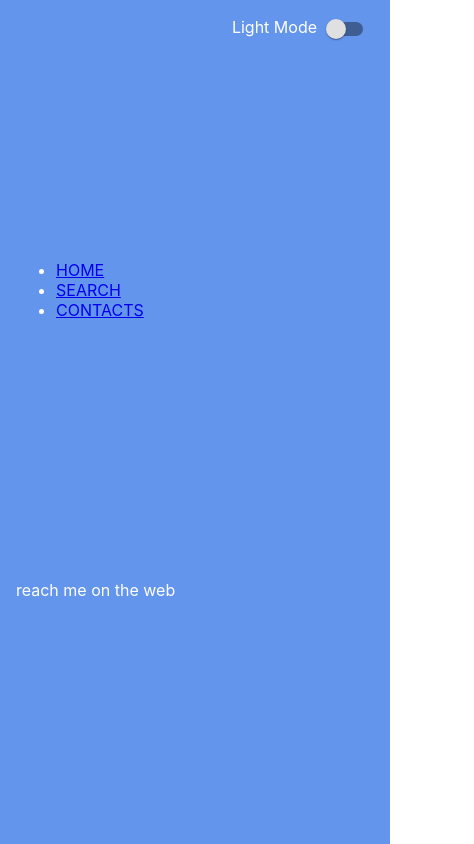
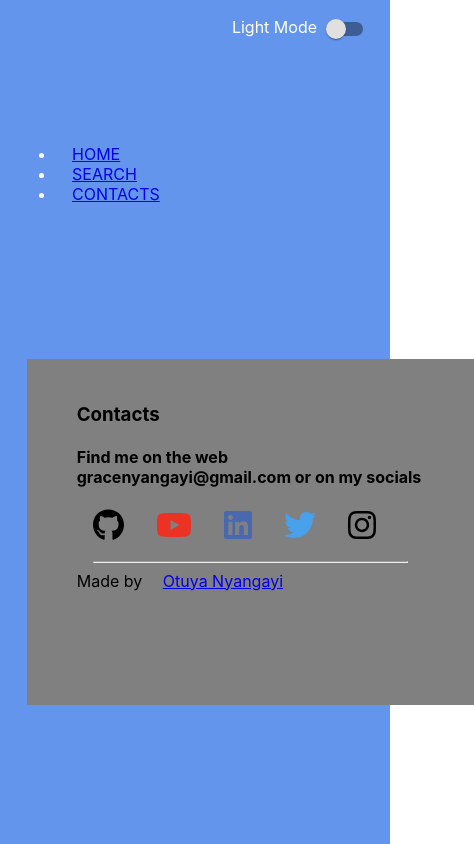
Before and after one commit to Otuyanyangayi/DictionaryApp, a React (Create React App) app: page /contacts in a window 390 px wide. Shown: the whole page, 474 px wide, since content can reach past the window. Built offline with nearby package versions, Linux system fonts and the light colour scheme; no server answers; the HTML template or start-up script is replaced by a standard one.

Commit message:
update home componenet

```diff
--- a/src/components/Contacts/Contacts.css
+++ b/src/components/Contacts/Contacts.css
@@ -0,0 +1,40 @@
+.contacts {
+    background-color: grey;
+    display: inline-block;
+    flex-direction: column;
+    align-items: center;
+    justify-content: space-evenly;
+    color: black;
+    height: 35vh;
+    width: 97%;
+    margin: 3%;
+    padding: 25px 50px;
+  }
+
+  a {
+    align-items: center;
+    margin: 0 1rem;
+    transition: transform 250ms;
+    display: inline-block;
+  }
+  a.contacts:hover {
+    transform: translateY(-2px);
+  }
+  a.github{
+    color: black;
+  }
+  a.youtube {
+    color: #eb3223;
+  }
+
+  a.linkedin {
+    color: #4968ad;
+  }
+
+  a.twitter {
+    color: #49a1eb;
+  }
+
+  a.instagram {
+    color: black;
+  }
--- a/src/components/Contacts/Contacts.js
+++ b/src/components/Contacts/Contacts.js
@@ -1,11 +1,51 @@
 import React from "react";
+import "./Contacts.css";
+import { FontAwesomeIcon } from "@fortawesome/react-fontawesome";
+import {
+    faYoutube,
+    faLinkedin,
+    faTwitter,
+    faInstagram,
+    faGithub
+  } from "@fortawesome/free-brands-svg-icons";
 
-function Contacts(){
-    return(
-        <div>
-            reach me on the web
+function Contacts() {
+  return (
+
+        <div className="contacts">
+            <h3>Contacts</h3>
+            <h4>Find me on the web <span> gracenyangayi@gmail.com</span> or on my socials</h4>
+            <a href="https://github.com/Otuyanyangayi"
+        className="github social">
+        <FontAwesomeIcon icon={faGithub} size="2x" />
+      </a>
+      <a href="https://www.youtube.com/channel/UCR1HC1PfSTtE04yzqHBT9Qw"
+        className="youtube social">
+        <FontAwesomeIcon icon={faYoutube} size="2x" />
+      </a>
+      <a href="https://www.linkedin.com/in/grace-otuya-393bb31b6/"
+        className="linkedin social">
+        <FontAwesomeIcon icon={faLinkedin} size="2x" />
+      </a>
+      <a href="https://twitter.com/Evening_primose" className="twitter social">
+        <FontAwesomeIcon icon={faTwitter} size="2x" />
+      </a>
+      <a href="https://www.instagram.com/_o.tuya_/"
+        className="instagram social">
+        <FontAwesomeIcon icon={faInstagram} size="2x" />
+      </a>
+
+          <hr style={{ width: "90%", marginTop: 20 }} />
+          <span className="name">
+            Made by{" "}
+            <a href="https://otuyanyangayi.github.io/my-portfolio/" target="__blank">
+              Otuya Nyangayi
+            </a>
+          </span>
+
         </div>
-    )
+      );
+
 }
 
-export default Contacts
+export default Contacts;
--- a/src/components/Definitions/Definitions.js
+++ b/src/components/Definitions/Definitions.js
@@ -1,10 +1,18 @@
+import React from "react";
+import "./Definitions.css";
 
-import React from "react";
-import "./Definitions.css"
-
-function Definitions({word, category, meanings }){
-    return(
+function Definitions({ word, category, meanings }) {
+  return (
     <div className="meanings">
+      {meanings[0] && word &&  (
+        <audio
+          style={{ backgroundColor: "#fff", borderRadius: 10 }}
+          src={meanings[0].phonetics[0] && meanings[0].phonetics[0].audio}
+          controls
+        >
+          Your browser does not support the audio element.
+        </audio>
+      )}
 
       {word === "" ? (
         <span className="subTitle"> Start by typing of word in Search</span>
@@ -13,7 +21,9 @@ function Definitions({word, category, meanings }){
           mean.meanings.map((item) =>
             item.definitions.map((def) => (
               <div
-                      className="singleMean" style={{backgroundColor : "white", color: "black"}}>
+                className="singleMean"
+                style={{ backgroundColor: "white", color: "black" }}
+              >
                 <b>{def.definition}</b>
                 <hr style={{ backgroundColor: "black", width: "100%" }} />
                 {def.example && (
@@ -21,7 +31,7 @@ function Definitions({word, category, meanings }){
                     <b>Example :</b> {def.example}
                   </span>
                 )}
-                      { def.synonyms && (
+                {def.synonyms && (
                   <span>
                     <b>Synonyms :</b> {def.synonyms.map((s) => `${s}, `)}
                   </span>
@@ -37,8 +47,9 @@ function Definitions({word, category, meanings }){
         )
 
       )}
+
     </div>
-    )
+  );
 }
 
-export default Definitions
+export default Definitions;
--- /dev/null
+++ b/src/components/Home.css
@@ -0,0 +1,27 @@
+.home{
+  display: flex;
+  align-items: center;
+  justify-content: space-evenly;
+  flex-direction: column;
+  height: 35vh;
+  width: 100%;
+  padding-bottom: 21%;
+  margin-top: 10%;
+}
+.span{
+
+  font-size: 2vw;
+  text-transform: uppercase;
+  font-family: "Montserrat", sans-serif;
+  background-color: black;
+
+
+}
+@media( max-width:900px){
+  .home{
+  justify-content: space-evenly;
+  height: 25vh;}
+  .span{
+      font-size: 11vw;
+  }
+}
--- a/src/components/Home.js
+++ b/src/components/Home.js
@@ -1,16 +1,20 @@
-import { textAlign } from "@mui/system";
 import React from "react";
+import "./Home.css";
+import Background from "../assets/Best-Reviewed-Books.jpeg"
 
-function Home(){
-    return(
-        <div>
-        <p style={{textAlign : "center"}}>
-            This is a simple reactjs Dictionary application that allows the user to search for
+function Home() {
+  return (
+    <div className="home"
+      style={{
+        backgroundImage: `url(${Background})`, backgroundRepeat:"no-repeat",backgroundSize:"contain",
+        height:2000,width:912
+      }}
+    >
+      <span className="span"> This is a simple reactjs Dictionary application that allows the user to search for
             words and the get the meanings. It also includes the words pronnunsiation ,
-            synonyms and antonyms.
-        </p>
-        </div>
-    )
+            synonyms and antonyms. </span>
+    </div>
+  );
 }
 
-export default Home
+export default Home;
--- a/src/components/NavBar.js
+++ b/src/components/NavBar.js
@@ -7,7 +7,7 @@ import { Link } from "react-router-dom";
             <div className="container-fluid">
                 <ul className="navbar-nav">
                     <li className="nav-item">
-                        <Link className="nav-link" to="/home">HOME</Link>
+                        <Link className="nav-link" to="/">HOME</Link>
                     </li>
                     <li className="nav-item">
                         <Link className="nav-link" to="/search">SEARCH</Link>
```
Lines whose indentation alone changed are shown as unchanged.
